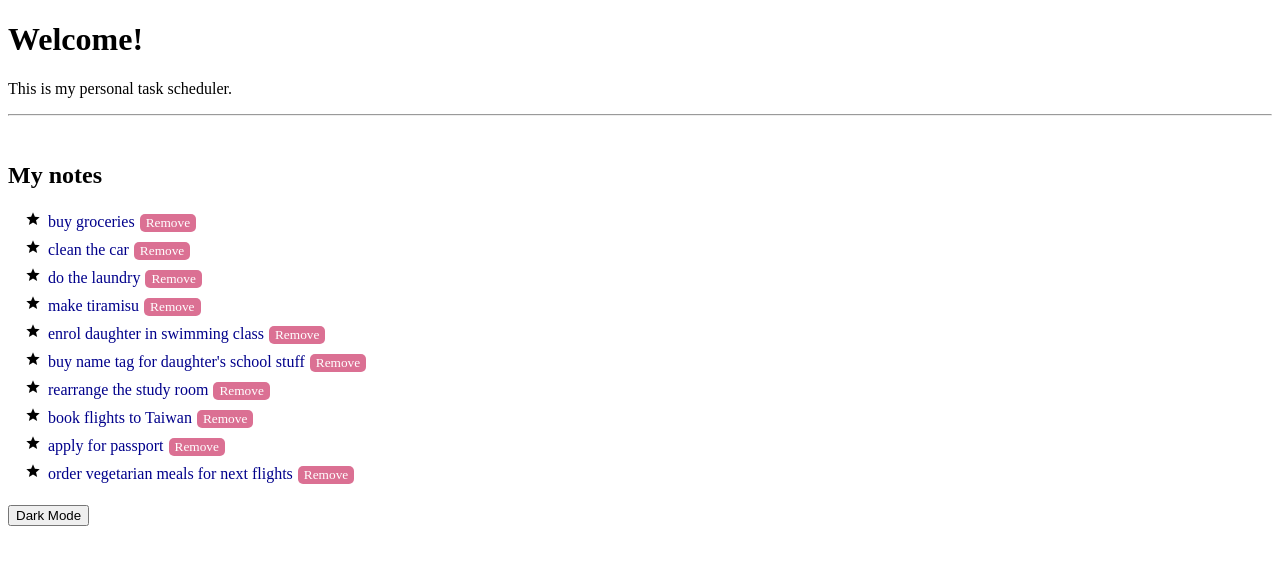
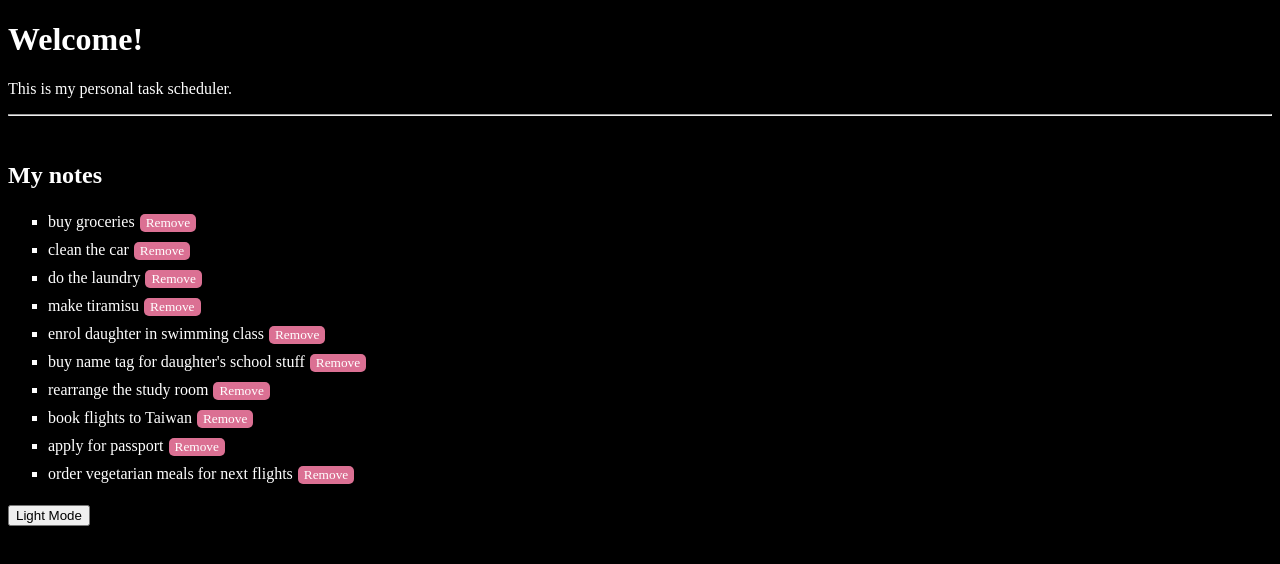
Before and after one commit to ellenpham/jsdom-practice, a plain HTML site: page index.html in a window 1280 px wide. Both pictures are taken after a click on the button "Dark Mode". Drawn offline with Linux system fonts and the light colour scheme.

Commit message:
feat:complete theme change functionality

```diff
--- /dev/null
+++ b/changeTheme.js
@@ -0,0 +1,5 @@
+function changeTheme() {
+    let changeThemeButton = document.getElementById("change-theme");
+
+    changeThemeButton.addEventListener("click", toggleLightDark);
+}
--- a/index.html
+++ b/index.html
@@ -21,16 +21,21 @@
     </ul>
 
     <div>
-        <button id="change-theme">Dark Mode</button>
+        <button id="change-theme">Toggle Light/Dark</button>
     </div>
+
+    <!-- <button onclick="toggleLightDark()">
+        Toggle Light/Dark
+    </button> -->
 
 
     <script src="./script.js"></script>
 
     <script>
-        createListOfNotes()
-        changeBulletsToSquares()
-        toggleLightDark()
+        createListOfNotes();
+        changeBulletsToSquares();
+        //changeCSSTheme("darkmode");
+        toggleLightDark();
     </script>
 </body>
 </html>
--- a/script.js
+++ b/script.js
@@ -22,7 +22,7 @@ function createListOfNotes() {
         newNoteItem.textContent = noteItem; // inner text of li in HTML
         newNoteItem.id = noteItem; // id of li in HTML
         //console.log(newNoteItem.id);
-        newNoteItem.style.color = "darkblue";
+        //newNoteItem.style.color = "darkblue";
 
         let removeItemButton = document.createElement("button");
         removeItemButton.addEventListener("click", () => {removeItemFromList(noteItem)});
@@ -53,17 +53,17 @@ function removeItemFromList(targetItem) {
 
 
 // Change bullets to squares
-
 function changeBulletsToSquares() {
-    let _image = "./images/star.png"
+    //let _image = "./images/star.png"
     let bullet = document.querySelector("ul");
-    bullet.style.listStyleImage = 'url(' + _image + ')';
-    //bullet.style.listStyleType = "square"
+    //bullet.style.listStyleImage = 'url(' + _image + ')';
+    bullet.style.listStyleType = "square"
 }
 
+
 const themes = {
-    lightmode : {background: "white", text: "darkblue"}, // themeName is lightmode
-    darkmode : {background: "black", text: "white"}, // themeName is darkmode
+    lightmode : {background: "whitesmoke", text: "darkblue"}, // themeName is lightmode
+    darkmode : {background: "black", text: "white"} // themeName is darkmode
 }
 
 
@@ -71,18 +71,22 @@ const themes = {
 function changeCSSTheme(themeName) {
     for (let variable in themes[themeName]) {
         console.log("themes[themeName][variable] is:" + themes[themeName][variable]);
-        document.documentElement.style.setProperty(`--${variable}`, themes[themeName[variable]]);
+        document.documentElement.style.setProperty(`--${variable}`, themes[themeName][variable]);
     }
 }
 
 function toggleLightDark() {
     let currentBackgroundColour = getComputedStyle(document.documentElement).getPropertyValue("--background");
-
     let changeThemeButton = document.getElementById("change-theme");
 
-    if (currentBackgroundColour == "white") {
-        changeThemeButton.addEventListener("click", () => {changeCSSTheme("darkmode")});
+    if (currentBackgroundColour == "whitesmoke") {
+        changeCSSTheme("darkmode");
+        changeThemeButton.textContent = "Light Mode";
+
     } else {
-        changeThemeButton.addEventListener("click", () => {changeCSSTheme("lightmode")});
+        changeCSSTheme("lightmode");
+        changeThemeButton.textContent = "Dark Mode";
     }
+
+    changeThemeButton.addEventListener("click", toggleLightDark);
 }
--- a/style.css
+++ b/style.css
@@ -1,6 +1,5 @@
 #removebutton {
     color : white;
-    font-size: 12;
     font-family: 'Times New Roman', Times, serif;
 }
 
```
